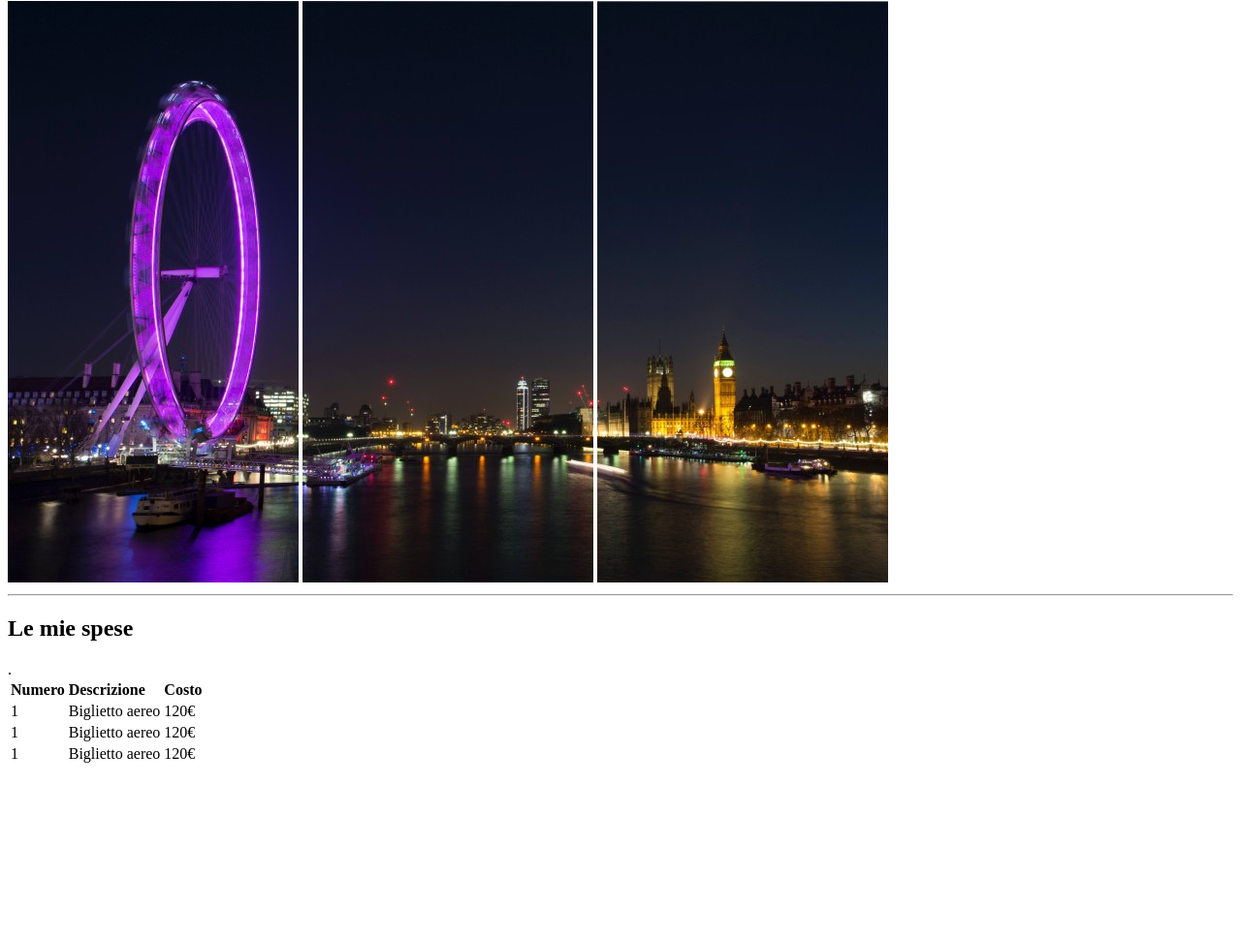
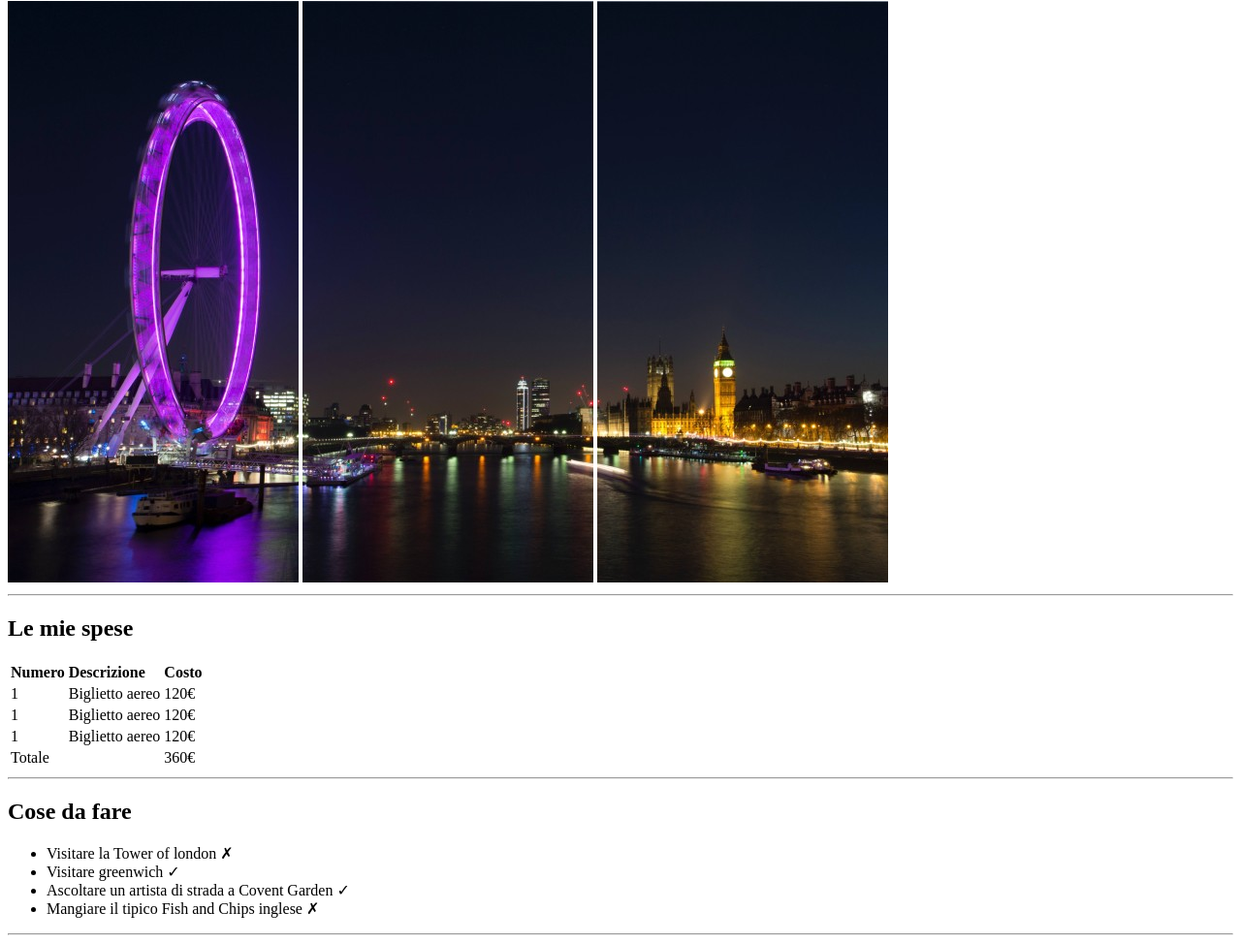
Before and after one commit to Fra-Battaglia/html-london-trip, a plain HTML site: page index.html in a window 1280 px wide. Shown: the part 79-1052 px from the top of the page at 97% size. Before the commit the page ends 877 px from the top, so only its background shows below. Drawn offline with Linux system fonts and the light colour scheme.

Commit message:
Creazione seconda sezione

```diff
--- a/index.html
+++ b/index.html
@@ -49,10 +49,32 @@
 							<td>1</td>
 							<td>Biglietto aereo</td>
 							<td>120€</td>
-						</tr> .
+						</tr>
 					</tbody>
+					<tfoot>
+						<tr>
+							<td>Totale</td>
+							<td></td>
+							<td>360€</td>
+						</tr>
+					</tfoot>
 				</table>
 			</section>
+			<hr>
+
+			<!-- Cose da fare -->
+
+			<section>
+				<h2>Cose da fare</h2>
+				<ul>
+					<!-- (V):&#10003; (X): &#10007; -->
+					<li>Visitare la Tower of london &#10007;</li>
+					<li>Visitare greenwich &#10003;</li>
+					<li>Ascoltare un artista di strada a Covent Garden &#10003;</li>
+					<li>Mangiare il tipico Fish and Chips inglese &#10007;</li>
+				</ul>
+			</section>
+			<hr>
 		</main>
 	</body>
 </html>
```
Also changed, not shown: img/londoneye3.jpg (deleted), 1 other file.
